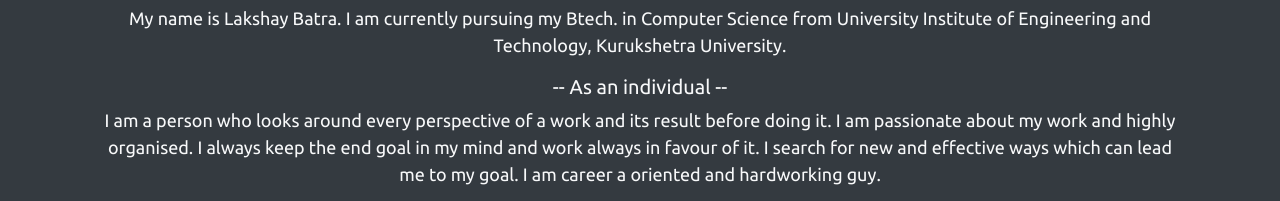
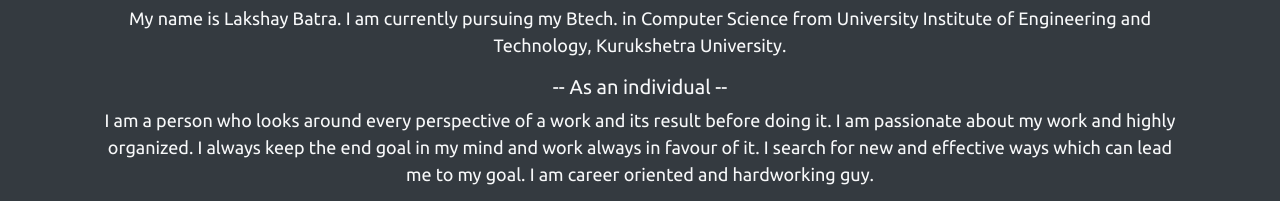
Before and after one commit to Lakshay-Batra/Portfolio, a plain HTML site: page index.html in a window 1280 px wide. Shown: the part 816-1017 px from the top of the page. Drawn offline with nearby package versions, Linux system fonts and the light colour scheme.

Commit message:
update index.html

```diff
--- a/index.html
+++ b/index.html
@@ -70,10 +70,10 @@
             Engineering and Technology, Kurukshetra University.</p>
         <h5>-- As an individual --</h5>
         <p>I am a person who looks around every perspective of a work and its result before doing it. I am passionate
-            about my work and highly organised.
+            about my work and highly organized.
             I always keep the end goal in my mind and work always in favour of it. I search for new and effective ways
             which can lead me to my goal.
-            I am career a oriented and hardworking guy.</p>
+            I am career oriented and hardworking guy.</p>
         <h3>What I do?</h3>
         <p>I am a Student and a Web Developer. I am learning more technologies to get a depth in Web Development. I work
             for internships as and when I get time. Also working as a Web Developer Intern in INIESTA Web Tech.</p>
```
